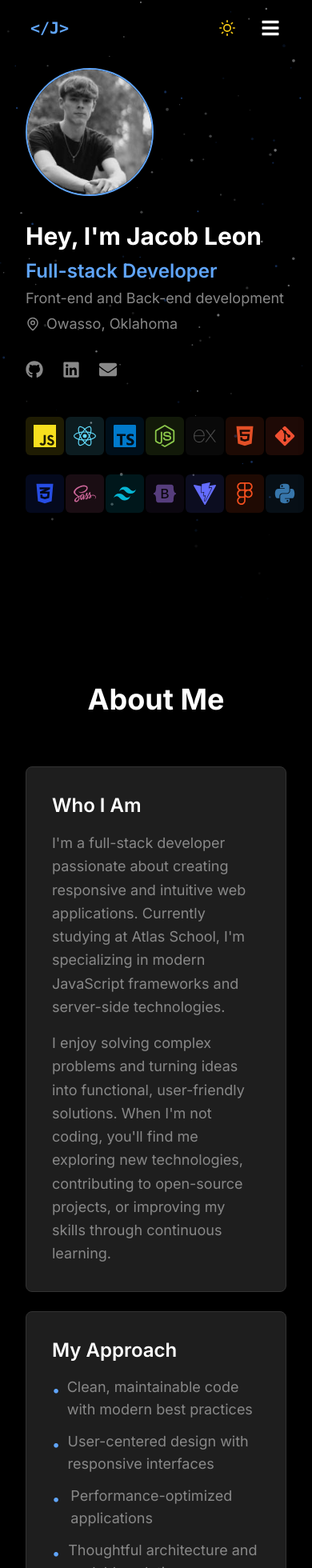
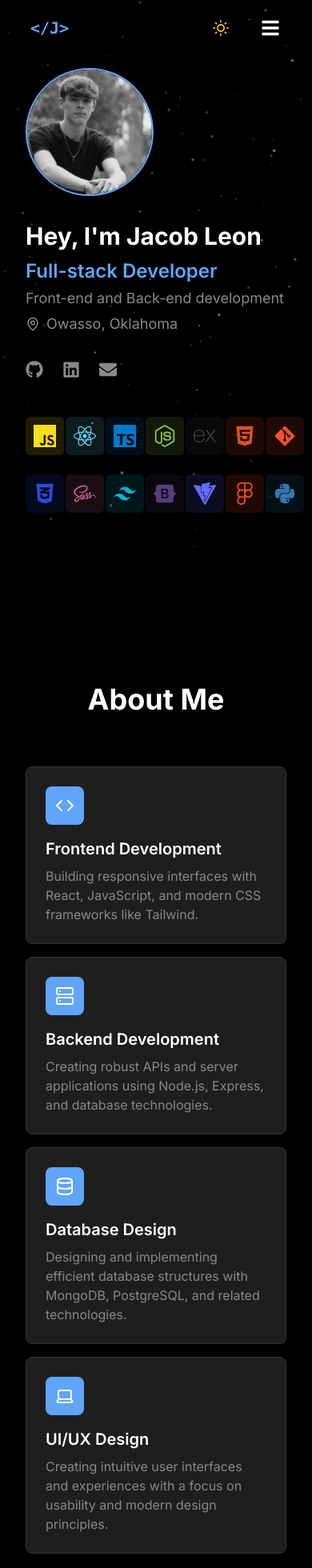
Before and after one commit to jacobleon2117/React_Portfolio-Project, a React (Vite) app: page / in a window 390 px wide. Shown: the top 1960 px of the page at 80% size. Built offline with nearby package versions, Linux system fonts and the light colour scheme.

Commit message:
fixing styling and postions for top navigation

```diff
--- a/src/App.jsx
+++ b/src/App.jsx
@@ -1,4 +1,4 @@
-import { lazy, Suspense, useContext } from "react";
+import { lazy, useContext, useEffect } from "react";
 import { BrowserRouter, Routes, Route } from "react-router-dom";
 import { ThemeProvider, ThemeContext } from "./context/ThemeContext";
 import ParticleBackground from "./components/common/ParticleBackground";
@@ -7,13 +7,6 @@ import "./styles/globals.css";
 const HomePage = lazy(() => import("./pages/HomePage"));
 const NotFoundPage = lazy(() => import("./pages/NotFoundPage"));
 
-const Loading = () => (
-  <div className="h-screen flex items-center justify-center bg-[var(--bg)]">
-    <div className="animate-spin rounded-full h-12 w-12 border-t-2 border-b-2 border-[var(--accent)]"></div>
-  </div>
-);
-
-// Wrapper component that uses the theme context
 const AppContent = () => {
   const { theme } = useContext(ThemeContext);
 
@@ -21,12 +14,10 @@ const AppContent = () => {
     <>
       <ParticleBackground theme={theme} />
       <BrowserRouter>
-        <Suspense fallback={<Loading />}>
-          <Routes>
-            <Route path="/" element={<HomePage />} />
-            <Route path="*" element={<NotFoundPage />} />
-          </Routes>
-        </Suspense>
+        <Routes>
+          <Route path="/" element={<HomePage />} />
+          <Route path="*" element={<NotFoundPage />} />
+        </Routes>
       </BrowserRouter>
     </>
   );
--- a/src/components/home/AboutSection.jsx
+++ b/src/components/home/AboutSection.jsx
@@ -1,70 +1,15 @@
-import { Code, Server, LucideTerminal, Database, Laptop } from "lucide-react";
+import { Code, Server, Database, Laptop } from "lucide-react";
 
 const AboutSection = () => {
   return (
     <section id="about" className="py-20 bg-[var(--bg)] relative">
-      <div className="container max-w-7xl mx-auto px-8">
+      <div className="max-w-5xl mx-auto px-8">
         <h2 className="text-4xl font-bold mb-16 text-center text-[var(--text)]">
           About Me
         </h2>
 
-        <div className="grid grid-cols-1 lg:grid-cols-2 gap-10">
-          <div className="flex flex-col gap-6">
-            <div className="bg-[var(--bg-secondary)] p-8 rounded-lg border border-[var(--border)] transition-all duration-300 hover:translate-y-[-5px] hover:border-[var(--accent)] hover:shadow-lg">
-              <h3 className="text-2xl font-semibold mb-4 text-[var(--text)]">
-                Who I Am
-              </h3>
-              <p className="text-lg text-[var(--text-secondary)] leading-relaxed mb-4">
-                I'm a full-stack developer passionate about creating responsive
-                and intuitive web applications. Currently studying at Atlas
-                School, I'm specializing in modern JavaScript frameworks and
-                server-side technologies.
-              </p>
-              <p className="text-lg text-[var(--text-secondary)] leading-relaxed">
-                I enjoy solving complex problems and turning ideas into
-                functional, user-friendly solutions. When I'm not coding, you'll
-                find me exploring new technologies, contributing to open-source
-                projects, or improving my skills through continuous learning.
-              </p>
-            </div>
-
-            <div className="bg-[var(--bg-secondary)] p-8 rounded-lg border border-[var(--border)] transition-all duration-300 hover:translate-y-[-5px] hover:border-[var(--accent)] hover:shadow-lg">
-              <h3 className="text-2xl font-semibold mb-4 text-[var(--text)]">
-                My Approach
-              </h3>
-              <ul className="space-y-3 text-lg text-[var(--text-secondary)]">
-                <li className="flex items-start">
-                  <span className="inline-block w-5 h-5 mr-2 text-[var(--accent)] mt-1">
-                    •
-                  </span>
-                  <span>
-                    Clean, maintainable code with modern best practices
-                  </span>
-                </li>
-                <li className="flex items-start">
-                  <span className="inline-block w-5 h-5 mr-2 text-[var(--accent)] mt-1">
-                    •
-                  </span>
-                  <span>User-centered design with responsive interfaces</span>
-                </li>
-                <li className="flex items-start">
-                  <span className="inline-block w-5 h-5 mr-2 text-[var(--accent)] mt-1">
-                    •
-                  </span>
-                  <span>Performance-optimized applications</span>
-                </li>
-                <li className="flex items-start">
-                  <span className="inline-block w-5 h-5 mr-2 text-[var(--accent)] mt-1">
-                    •
-                  </span>
-                  <span>Thoughtful architecture and scalable solutions</span>
-                </li>
-              </ul>
-            </div>
-          </div>
-
-          <div className="grid grid-cols-1 md:grid-cols-2 gap-6">
-            <div className="bg-[var(--bg-secondary)] p-6 rounded-lg border border-[var(--border)] transition-all duration-300 hover:translate-y-[-5px] hover:border-[var(--accent)] hover:shadow-lg">
+        <div className="grid grid-cols-1 md:grid-cols-2 lg:grid-cols-4 gap-4">
+          <div className="bg-[var(--bg-secondary)] p-6 rounded-lg border border-[var(--border)] transition-all duration-300 hover:translate-y-[-5px] hover:border-[var(--accent)] hover:shadow-lg h-full">
             <div className="bg-[var(--accent)] w-12 h-12 rounded-lg flex items-center justify-center mb-4">
               <Code className="text-white w-6 h-6" />
             </div>
@@ -72,12 +17,12 @@ const AboutSection = () => {
               Frontend Development
             </h3>
             <p className="text-[var(--text-secondary)]">
-                Building responsive interfaces with React, JavaScript, and
-                modern CSS frameworks like Tailwind.
+              Building responsive interfaces with React, JavaScript, and modern
+              CSS frameworks like Tailwind.
             </p>
           </div>
 
-            <div className="bg-[var(--bg-secondary)] p-6 rounded-lg border border-[var(--border)] transition-all duration-300 hover:translate-y-[-5px] hover:border-[var(--accent)] hover:shadow-lg">
+          <div className="bg-[var(--bg-secondary)] p-6 rounded-lg border border-[var(--border)] transition-all duration-300 hover:translate-y-[-5px] hover:border-[var(--accent)] hover:shadow-lg h-full">
             <div className="bg-[var(--accent)] w-12 h-12 rounded-lg flex items-center justify-center mb-4">
               <Server className="text-white w-6 h-6" />
             </div>
@@ -90,7 +35,7 @@ const AboutSection = () => {
             </p>
           </div>
 
-            <div className="bg-[var(--bg-secondary)] p-6 rounded-lg border border-[var(--border)] transition-all duration-300 hover:translate-y-[-5px] hover:border-[var(--accent)] hover:shadow-lg">
+          <div className="bg-[var(--bg-secondary)] p-6 rounded-lg border border-[var(--border)] transition-all duration-300 hover:translate-y-[-5px] hover:border-[var(--accent)] hover:shadow-lg h-full">
             <div className="bg-[var(--accent)] w-12 h-12 rounded-lg flex items-center justify-center mb-4">
               <Database className="text-white w-6 h-6" />
             </div>
@@ -103,7 +48,7 @@ const AboutSection = () => {
             </p>
           </div>
 
-            <div className="bg-[var(--bg-secondary)] p-6 rounded-lg border border-[var(--border)] transition-all duration-300 hover:translate-y-[-5px] hover:border-[var(--accent)] hover:shadow-lg">
+          <div className="bg-[var(--bg-secondary)] p-6 rounded-lg border border-[var(--border)] transition-all duration-300 hover:translate-y-[-5px] hover:border-[var(--accent)] hover:shadow-lg h-full">
             <div className="bg-[var(--accent)] w-12 h-12 rounded-lg flex items-center justify-center mb-4">
               <Laptop className="text-white w-6 h-6" />
             </div>
@@ -111,10 +56,9 @@ const AboutSection = () => {
               UI/UX Design
             </h3>
             <p className="text-[var(--text-secondary)]">
-                Creating intuitive user interfaces and experiences with a focus
-                on usability and modern design principles.
+              Creating intuitive user interfaces and experiences with a focus on
+              usability and modern design principles.
             </p>
-            </div>
           </div>
         </div>
       </div>
--- a/src/components/home/ProjectSection.jsx
+++ b/src/components/home/ProjectSection.jsx
@@ -165,7 +165,7 @@ const projects = [
 const ProjectSection = () => {
   return (
     <section id="projects" className="bg-[var(--bg)] py-16 pb-24">
-      <div className="max-w-6xl mx-auto px-4 sm:px-8">
+      <div className="max-w-5xl mx-auto px-8">
         <h2 className="text-3xl font-bold mb-12 text-[var(--text)] text-center">
           Projects
         </h2>
--- a/src/components/layout/FooterSection.jsx
+++ b/src/components/layout/FooterSection.jsx
@@ -3,7 +3,7 @@ import { FaGithub, FaLinkedin, FaEnvelope } from "react-icons/fa";
 const FooterSection = () => {
   return (
     <footer className="bg-[var(--bg-secondary)] py-8 border-t border-[var(--border)] w-full mt-auto">
-      <div className="container max-w-7xl mx-auto px-8">
+      <div className="max-w-5xl mx-auto px-8">
         <div className="flex flex-col items-center justify-center gap-6">
           <div className="flex gap-6">
             <a
--- a/src/components/layout/NavbarSection.jsx
+++ b/src/components/layout/NavbarSection.jsx
@@ -100,43 +100,35 @@ const NavbarSection = ({ theme, toggleTheme }) => {
       }`}
     >
       <nav className={`h-[var(--navbar-height)] transition-all duration-300`}>
-        <div className="container h-full flex items-center justify-between px-8 max-w-7xl mx-auto relative z-50">
+        <div className="container h-full relative z-50">
+          <div className="w-full h-full hidden md:block">
+            <div className="max-w-5xl h-full mx-auto px-8 flex items-center justify-between">
               <Link
                 to="/"
-            className="flex items-center justify-center font-bold text-[var(--accent)] no-underline transition-colors duration-200 hover:text-[var(--text)]"
+                className="flex items-center justify-center font-bold text-[var(--accent)] transition-colors duration-200 hover:text-[var(--text)]"
                 aria-label="Home"
               >
                 <div className="w-[60px] text-center">
                   <LogoTypingAnimation />
                 </div>
               </Link>
-
-          <div className="hidden">
-            {navItems.map((item) => (
-              <a
-                key={item.name}
-                href={item.path}
-                className="text-[var(--text)] no-underline font-medium transition-all duration-200 hover:text-[var(--accent)] py-2 relative after:absolute after:bottom-0 after:left-0 after:w-0 after:h-0.5 after:bg-[var(--accent)] after:transition-all after:duration-300 hover:after:w-full"
-              >
-                {item.name}
-              </a>
-            ))}
-          </div>
-
               <div className="flex items-center gap-4">
                 <button
                   onClick={handleThemeToggle}
-              className="bg-transparent border-none cursor-pointer p-2 rounded-full flex items-center justify-center transition-all duration-200 hover:bg-[var(--hover)] hover:rotate-12"
+                  className="bg-transparent border-none p-2 rounded-full flex items-center justify-center transition-all duration-200"
                   aria-label="Toggle theme"
                 >
                   {theme === "dark" ? (
+                    <div className="p-2 rounded-full hover:bg-yellow-400/20">
                       <FiSun size={20} className="text-yellow-400" />
+                    </div>
                   ) : (
-                <FiMoon size={20} className="text-gray-700 fill-gray-700" />
+                    <div className="p-2 rounded-full hover:bg-cyan-800/20">
+                      <FiMoon size={20} className="text-cyan-800" />
+                    </div>
                   )}
                 </button>
-
-            <div className="hidden md:block relative">
+                <div className="relative">
                   <button
                     id="resume-button"
                     onClick={toggleResumeDropdown}
@@ -180,9 +172,39 @@ const NavbarSection = ({ theme, toggleTheme }) => {
                     </a>
                   </div>
                 </div>
+              </div>
+            </div>
+          </div>
+          <div className="w-full h-full md:hidden flex items-center justify-between px-8">
+            <Link
+              to="/"
+              className="flex items-center justify-center font-bold text-[var(--accent)] no-underline transition-colors duration-200 hover:text-[var(--text)]"
+              aria-label="Home"
+            >
+              <div className="w-[60px] text-center">
+                <LogoTypingAnimation />
+              </div>
+            </Link>
+
+            <div className="flex items-center gap-4">
+              <button
+                onClick={handleThemeToggle}
+                className="bg-transparent border-none p-2 rounded-full flex items-center justify-center transition-all duration-200"
+                aria-label="Toggle theme"
+              >
+                {theme === "dark" ? (
+                  <div className="p-2 rounded-full hover:bg-yellow-400/20">
+                    <FiSun size={20} className="text-yellow-400" />
+                  </div>
+                ) : (
+                  <div className="p-2 rounded-full hover:bg-gray-700/20">
+                    <FiMoon size={20} className="text-gray-700" />
+                  </div>
+                )}
+              </button>
 
               <button
-              className="md:hidden flex bg-transparent border-none text-[var(--text)] cursor-pointer p-2"
+                className="flex bg-transparent border-none text-[var(--text)] cursor-pointer p-2"
                 onClick={() => setIsMenuOpen(!isMenuOpen)}
                 aria-label="Toggle menu"
               >
@@ -190,7 +212,7 @@ const NavbarSection = ({ theme, toggleTheme }) => {
               </button>
             </div>
           </div>
-
+        </div>
         <div
           className={`fixed inset-0 bg-black bg-opacity-50 z-40 transition-all duration-300 ${
             isMenuOpen
@@ -215,7 +237,6 @@ const NavbarSection = ({ theme, toggleTheme }) => {
                 <FaTimes size={24} />
               </button>
             </div>
-
             <nav className="flex flex-col gap-4">
               {navItems.map((item) => (
                 <a
@@ -228,7 +249,6 @@ const NavbarSection = ({ theme, toggleTheme }) => {
                 </a>
               ))}
             </nav>
-
             <div className="mt-6 mb-8 mx-4">
               <div className="border-2 border-[var(--accent)] rounded-xl p-4">
                 <h3 className="text-lg font-medium text-[var(--accent)] mb-4">
```
Lines whose indentation alone changed are shown as unchanged.
